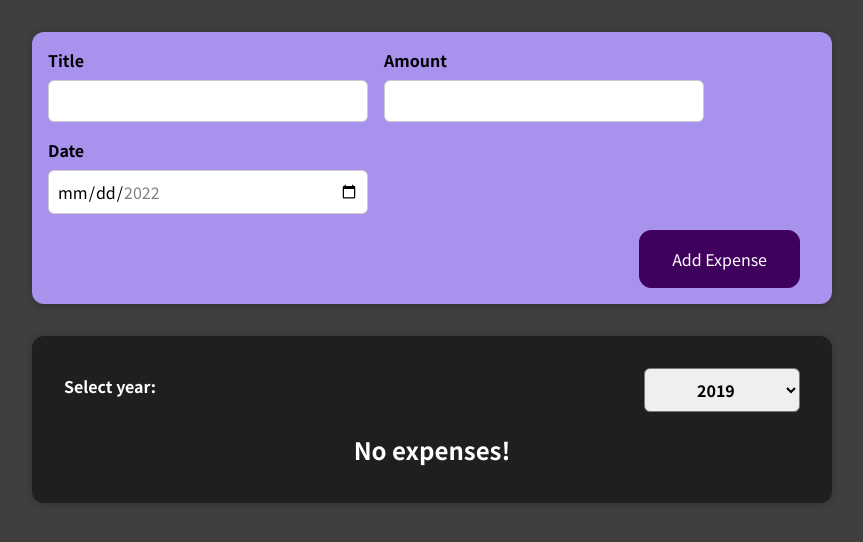
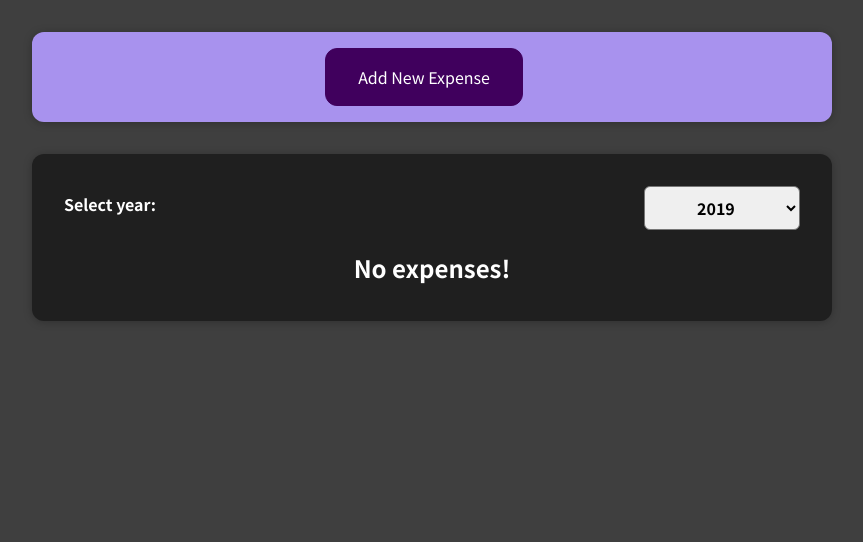
Before and after one commit to pekellogg/react-complete-guide-01, a React (Create React App) app: page / in a window 1280 px wide. Shown: the top 542 px of the page, without its empty margins (208-1071 px from the left). Built offline with nearby package versions, Linux system fonts and the light colour scheme.

Commit message:
removed redundant 'import React from ' in several places. Added new feature for expense form: 1. revealed form with button 2. ability to cancel an in-progress form.

```diff
--- a/src/App.js
+++ b/src/App.js
@@ -1,4 +1,4 @@
-import React, { useState } from "react";
+import { useState } from "react";
 import staticExpenses from "./components/data/StaticExpenses";
 import NewExpense from "./components/NewExpense";
 import Expenses from "./components/Expenses";
@@ -13,7 +13,7 @@
   };
 
   return (
-    <div>
+    <div className="main">
       <NewExpense onAdd={addExpenseHandler} />
       <Expenses all={expenses} />
     </div>
--- a/src/components/ExpenseForm.js
+++ b/src/components/ExpenseForm.js
@@ -1,4 +1,4 @@
-import React, { useState } from "react";
+import { useState } from "react";
 import "./styles/ExpenseForm.css";
 
 const ExpenseForm = (props) => {
@@ -63,6 +63,12 @@
         </div>
       </div>
       <div className="new-expense__actions">
+        <button
+          type="button"
+          onClick={props.onCancel}
+        >
+          Cancel
+        </button>
         <button type="submit">Add Expense</button>
       </div>
     </form>
--- a/src/components/ExpenseItem.js
+++ b/src/components/ExpenseItem.js
@@ -1,14 +1,11 @@
 import ExpenseDate from "./ExpenseDate";
 import Card from "./Card";
-import React, { useState } from "react";
+import { useState } from "react";
 import "./styles/ExpenseItem.css";
 
 const ExpenseItem = (props) => {
   const [title, setTitle] = useState(props.title);
 
-  // const clickHandler = () => {
-  //   setTitle("Updated");
-  // };
   return (
     <Card className="expense-item">
       <ExpenseDate date={props.date} />
--- a/src/components/Expenses.js
+++ b/src/components/Expenses.js
@@ -1,4 +1,4 @@
-import React, { useState } from "react";
+import { useState } from "react";
 import Card from "./Card";
 import ExpensesFilter from "./ExpensesFilter";
 import ExpensesList from "./ExpensesList";
--- a/src/components/ExpensesList.js
+++ b/src/components/ExpensesList.js
@@ -6,18 +6,20 @@
     return <h2 className="expenses-list__fallback">No expenses!</h2>;
   }
 
-  return (
-    <ul className="expenses-list">
-      {props.all.map((expense) => (
+  const displayExpensesList = () => {
+    return props.all.map((expense) => {
+      return (
         <ExpenseItem
           key={expense.id}
           title={expense.title}
           amount={expense.amount}
           date={expense.date}
         />
-      ))}
-    </ul>
-  );
+      );
+    });
+  };
+
+  return <ul className="expenses-list">{displayExpensesList()}</ul>;
 };
 
 export default ExpensesList;
--- a/src/components/NewExpense.js
+++ b/src/components/NewExpense.js
@@ -1,8 +1,9 @@
-import React from "react";
+import { useState } from "react";
 import ExpenseForm from "./ExpenseForm";
 import "./styles/NewExpense.css";
 
 const NewExpense = (props) => {
+  const [isEditing, setIsEditing] = useState(false);
 
   const addExpenseHandler = (newlySubmittedExpense) => {
     const newExpense = {
@@ -10,14 +11,30 @@
       id: Math.random().toString()
     };
     props.onAdd(newExpense);
+    setIsEditing(false);
+  };
+
+  const startEditingHandler = () => {
+    setIsEditing(true);
+  };
+
+  const stopEditingHandler = () => {
+    setIsEditing(false);
   };
 
   return (
     <div className="new-expense">
-      <ExpenseForm onAddExpense={addExpenseHandler} />
+      {!isEditing && (
+        <button onClick={startEditingHandler}>Add New Expense</button>
+      )}
+      {isEditing && (
+        <ExpenseForm
+          onAddExpense={addExpenseHandler}
+          onCancel={stopEditingHandler}
+        />
+      )}
     </div>
   );
-
 };
 
 export default NewExpense;
```
Also changed, not shown: 1 other file (tests, documents, lock files or other folders).
